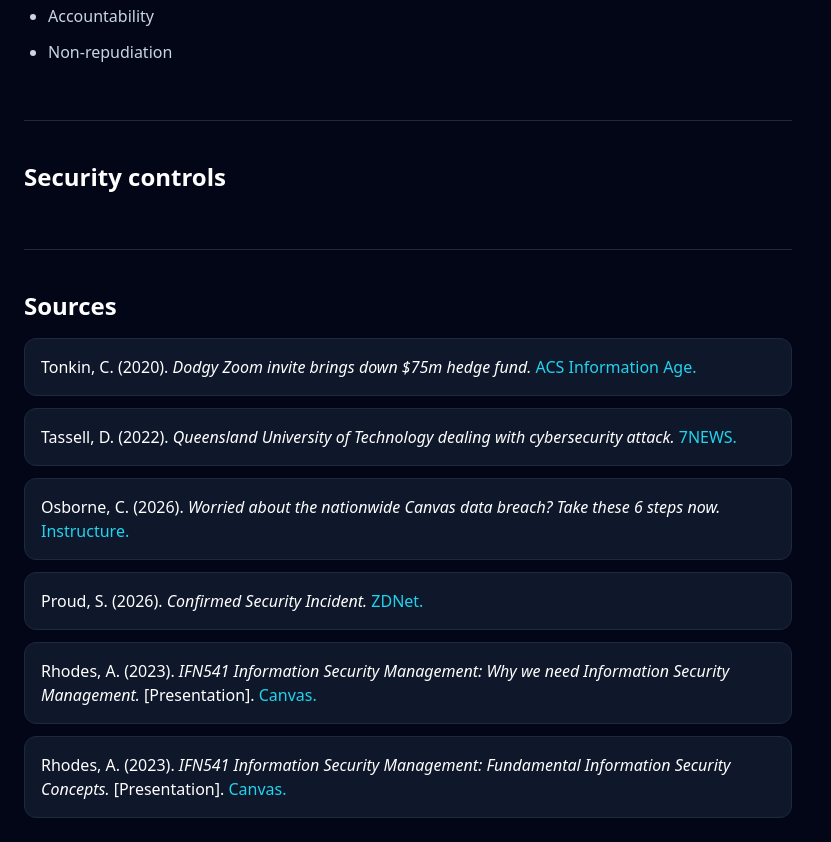
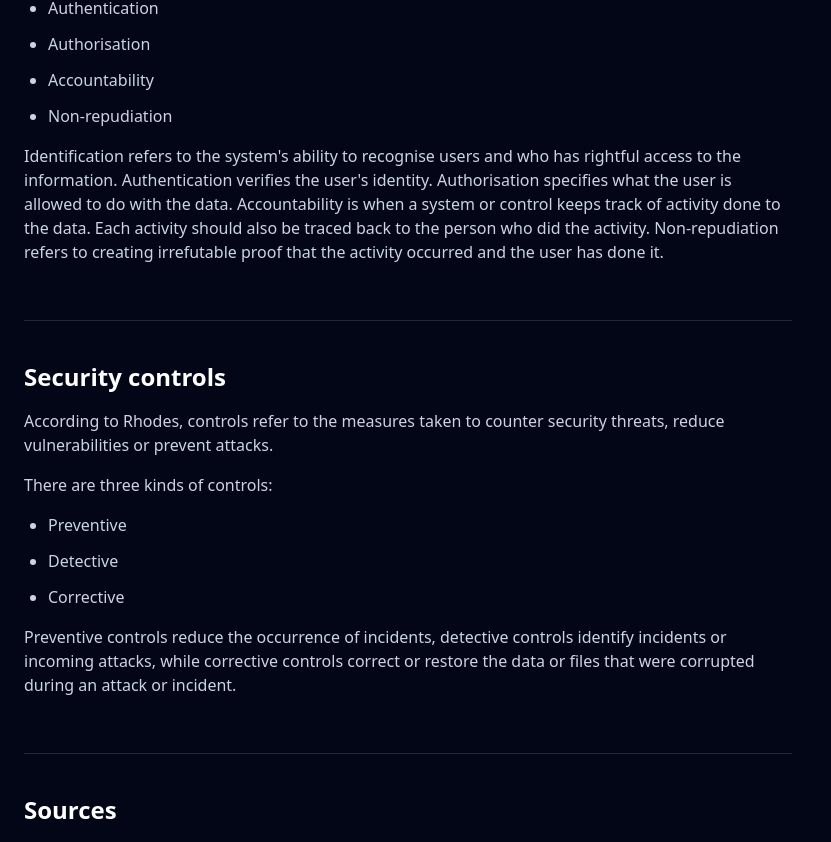
Before and after one commit to thedevarchive/shieldalert-security-dashboard, a Nuxt app: page /courses/infosec-mgmt/module1 in a window 1280 px wide. Shown: the part 2293-3135 px from the top of the page, without its empty margins (0-831 px from the left). Built offline with nearby package versions, Linux system fonts and the light colour scheme.

Commit message:
Finished module 1 content in InfoSec course

```diff
--- a/app/pages/courses/infosec-mgmt/module1.vue
+++ b/app/pages/courses/infosec-mgmt/module1.vue
@@ -119,8 +119,14 @@
           <p class="mb-4 text-slate-300">
             Confidentiality refers to the limiting of access to the information to only those who need or use it, and
             preventing access to those who do not.
-            Integrity refers to the completeness and wholeness of data. When data is altered, corrupted or damaged during entry, storage or transmission, it loses its integrity.
-            Availability describes how accessible data is to those who need it. The data must also be in readable format.
+            Integrity refers to the completeness and wholeness of data. When data is altered, corrupted or damaged
+            during entry, storage or transmission, it loses its integrity.
+            Availability describes how accessible data is to those who need it. The data must also be in readable
+            format.
+          </p>
+
+          <p class="mb-4 text-slate-300">
+            Note that confidentiality and privacy are different terms. Privacy is the end goal of information security while confidentiality is the means to attain security.
           </p>
         </section>
 
@@ -141,13 +147,37 @@
             <li>Non-repudiation</li>
           </ul>
 
-
+          <p class="mb-4 text-slate-300">
+            Identification refers to the system's ability to recognise users and who has rightful access to the information.
+            Authentication verifies the user's identity.
+            Authorisation specifies what the user is allowed to do with the data.
+            Accountability is when a system or control keeps track of activity done to the data. Each activity should also be traced back to the person who did the activity.
+            Non-repudiation refers to creating irrefutable proof that the activity occurred and the user has done it.
+          </p>
         </section>
 
         <section id="4" class="scroll-mt-24 border-b border-slate-800 py-10">
           <h2 class="mb-4 text-2xl font-semibold">
             Security controls
           </h2>
+
+          <p class="mb-4 text-slate-300">
+            According to Rhodes, controls refer to the measures taken to counter security threats, reduce vulnerabilities or prevent attacks.
+          </p>
+
+          <p class="mb-4 text-slate-300">
+            There are three kinds of controls:
+          </p>
+
+          <ul class="mb-4 list-disc space-y-3 pl-6 text-slate-300">
+            <li>Preventive</li>
+            <li>Detective</li>
+            <li>Corrective</li>
+          </ul>
+
+          <p class="mb-4 text-slate-300">
+            Preventive controls reduce the occurrence of incidents, detective controls identify incidents or incoming attacks, while corrective controls correct or restore the data or files that were corrupted during an attack or incident.
+          </p>
         </section>
 
         <section id="5" class="scroll-mt-24 py-10">
@@ -158,12 +188,15 @@
           <div class="space-y-3">
             <div class="rounded-xl border border-slate-800 bg-slate-900 p-4">
               Tonkin, C. (2020). <em>Dodgy Zoom invite brings down $75m hedge fund. </em>
-              <a class="text-cyan-400" href="https://ia.acs.org.au/article/2020/dodgy-zoom-invite-brings-down--75m-hedge-fund.html">ACS Information Age.</a>
+              <a class="text-cyan-400"
+                href="https://ia.acs.org.au/article/2020/dodgy-zoom-invite-brings-down--75m-hedge-fund.html">ACS
+                Information Age.</a>
             </div>
 
             <div class="rounded-xl border border-slate-800 bg-slate-900 p-4">
               Tassell, D. (2022). <em>Queensland University of Technology dealing with cybersecurity attack. </em>
-              <a class="text-cyan-400" href="https://7news.com.au/news/cyber-security/queensland-university-of-technology-dealing-with-cybersecurity-attack-leaving-students-data-exposed-c-9247260">7NEWS.</a>
+              <a class="text-cyan-400"
+                href="https://7news.com.au/news/cyber-security/queensland-university-of-technology-dealing-with-cybersecurity-attack-leaving-students-data-exposed-c-9247260">7NEWS.</a>
             </div>
 
             <div class="rounded-xl border border-slate-800 bg-slate-900 p-4">
@@ -173,15 +206,20 @@
 
             <div class="rounded-xl border border-slate-800 bg-slate-900 p-4">
               Proud, S. (2026). <em>Confirmed Security Incident. </em>
-              <a class="text-cyan-400" href="https://www.zdnet.com/article/canvas-breach-disrupts-schools-nationwide-6-steps-to-take-now/">ZDNet.</a>
+              <a class="text-cyan-400"
+                href="https://www.zdnet.com/article/canvas-breach-disrupts-schools-nationwide-6-steps-to-take-now/">ZDNet.</a>
             </div>
 
             <div class="rounded-xl border border-slate-800 bg-slate-900 p-4">
-              Rhodes, A. (2023). <em>IFN541 Information Security Management: Why we need Information Security Management.</em> [Presentation]. <a class="text-cyan-400" href="https://www.canvas.qut.edu.au/">Canvas.</a>
+              Rhodes, A. (2023). <em>IFN541 Information Security Management: Why we need Information Security
+                Management.</em> [Presentation]. <a class="text-cyan-400"
+                href="https://www.canvas.qut.edu.au/">Canvas.</a>
             </div>
 
             <div class="rounded-xl border border-slate-800 bg-slate-900 p-4">
-              Rhodes, A. (2023). <em>IFN541 Information Security Management: Fundamental Information Security Concepts.</em> [Presentation]. <a class="text-cyan-400" href="https://www.canvas.qut.edu.au/">Canvas.</a>
+              Rhodes, A. (2023). <em>IFN541 Information Security Management: Fundamental Information Security
+                Concepts.</em> [Presentation]. <a class="text-cyan-400"
+                href="https://www.canvas.qut.edu.au/">Canvas.</a>
             </div>
           </div>
         </section>
```
